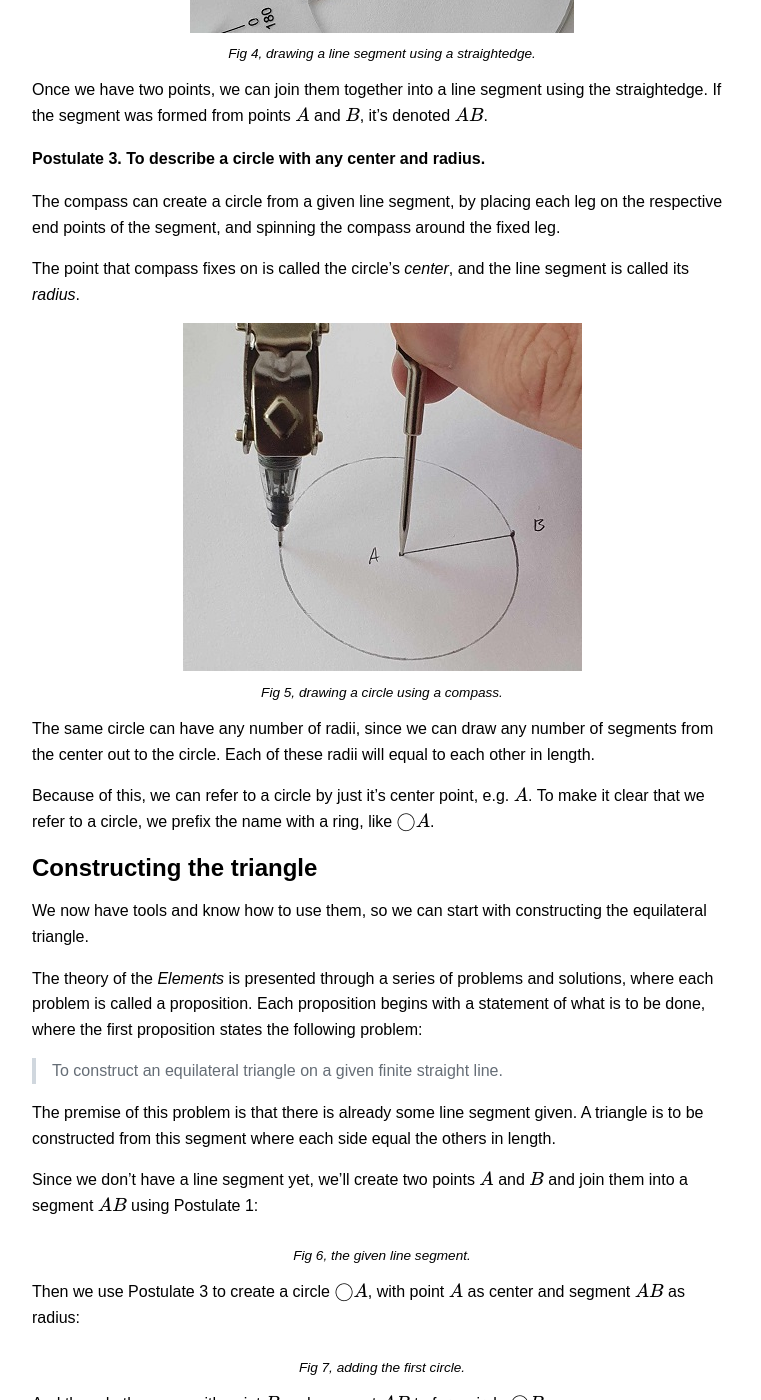
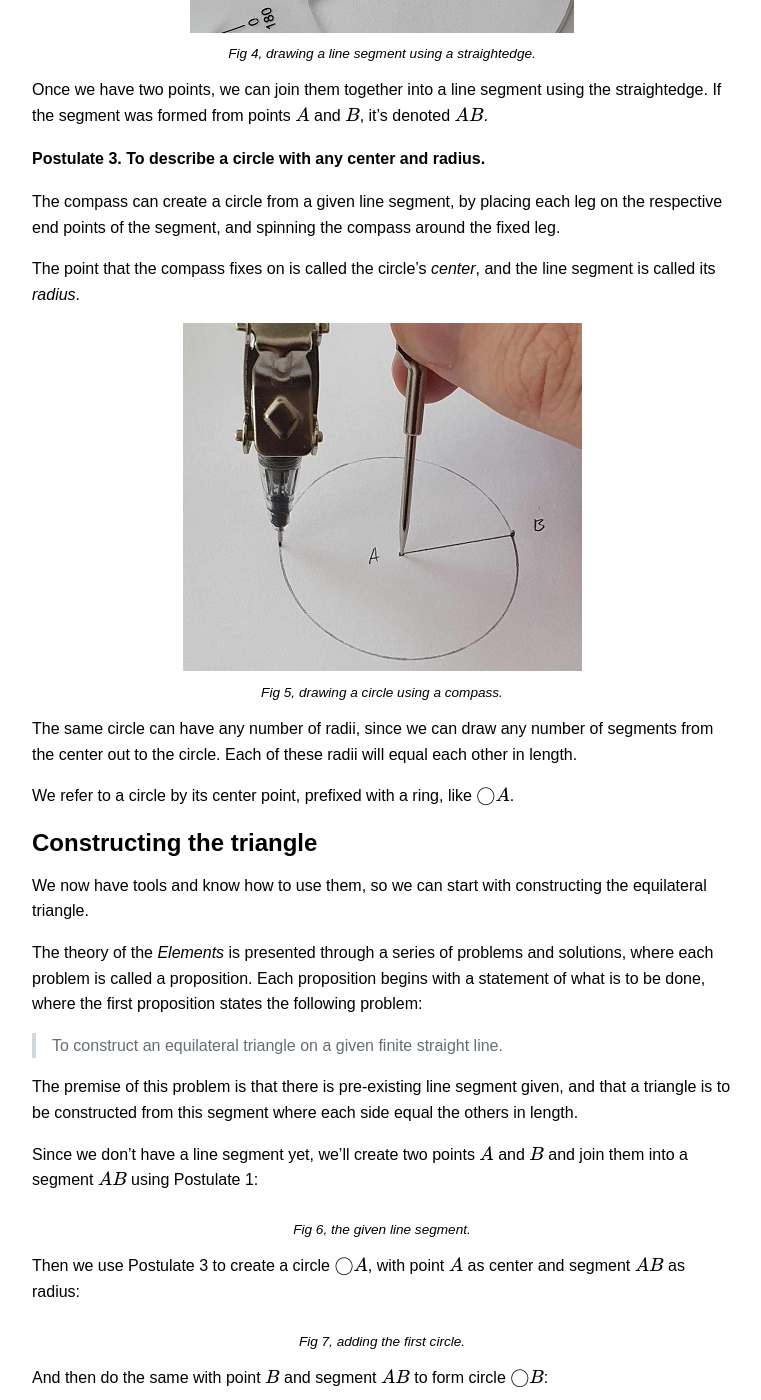
Before and after one commit to Warwolt/warwolt.github.io, a Jekyll site: the page built from _posts/2023-07-09-creating-an-equilateral-triangle.md, in a window 1280 px wide and 1400 px high, scrolled down 2308 px. Shown: the whole window, without its empty margins (258-1019 px from the left). Built offline with Jekyll 4.4.1, drawn with Linux system fonts in a browser that asks for light colours; some web fonts are replaced; formulas are drawn with MathJax 3; some of the changed text lies outside the part shown.

Commit message:
Patch up text

```diff
--- a/_posts/2023-07-09-creating-an-equilateral-triangle.md
+++ b/_posts/2023-07-09-creating-an-equilateral-triangle.md
@@ -101,12 +102,10 @@ The point that compass fixes on is called the circle's *center*, and the line se
 </figure>
 
 The same circle can have any number of radii, since we can draw any number of
-segments from the center out to the circle. Each of these radii will equal to
+segments from the center out to the circle. Each of these radii will equal
 each other in length.
 
-Because of this, we can refer to a circle by just it's center point, e.g. $A$.
-To make it clear that we refer to a circle, we prefix the name with a ring, like
-$\bigcirc A$.
+We refer to a circle by its center point, prefixed with a ring, like $\bigcirc A$.
 
 ## Constructing the triangle
 
@@ -120,9 +119,9 @@ following problem:
 
 > To construct an equilateral triangle on a given finite straight line.
 
-The premise of this problem is that there is already some line segment given. A
-triangle is to be constructed from this segment where each side equal the others
-in length.
+The premise of this problem is that there is pre-existing line segment given,
+and that a triangle is to be constructed from this segment where each side
+equal the others in length.
 
 Since we don't have a line segment yet, we'll create two points $A$ and $B$ and
 join them into a segment $AB$ using Postulate 1:
@@ -334,7 +336,7 @@ $$
 The statements above the line are called the premises, and the statement below
 the line is called the conclusion.
 
-If, after substituting the variables $X$, $Y$ and $Z$, the premises are
+If, after substituting the variables $X$, $Y$, and $Z$, the premises are
 true, then the conclusion will also be true.
 
 We can plug in equations $\eqref{eq:ab-ac}$, $\eqref{eq:ab-bc}$ and
@@ -427,9 +429,11 @@ Already in Proposition 2, where a given line segment $BC$ is to be moved to coin
 with a given point $A$, one of the steps is to use Proposition 1 to form an
 equilateral triangle $\Delta ABD$ from line $AB$.
 
-Not only are the constructions composable, but the *proofs* also compose. We can
-rely on all the properties of the equilateral triangle that was shown in
-Proposition 1 when reasoning about the properties of the construction in Proposition 2.
+Not only are the constructions composable, but the *proofs* also compose.
+
+We can rely on all the properties of the equilateral triangle that was shown in
+Proposition 1 when reasoning about the properties of the construction in
+Proposition 2.
 
 Every proposition in the *Elements* build upon the previous ones in this fashion.
 
```
Also changed, not shown: other parts of _posts/2023-07-09-creating-an-equilateral-triangle.md (+11 -7 lines).
